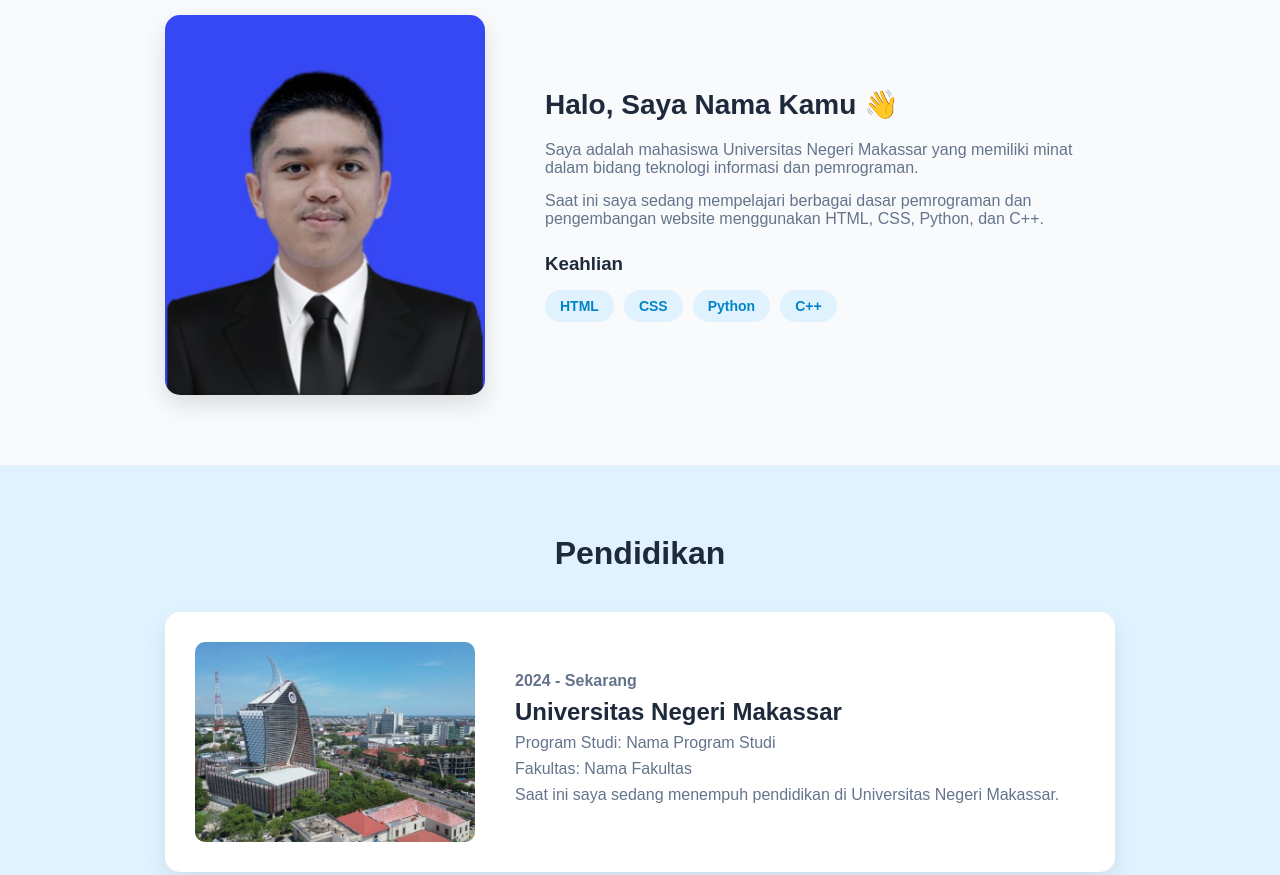
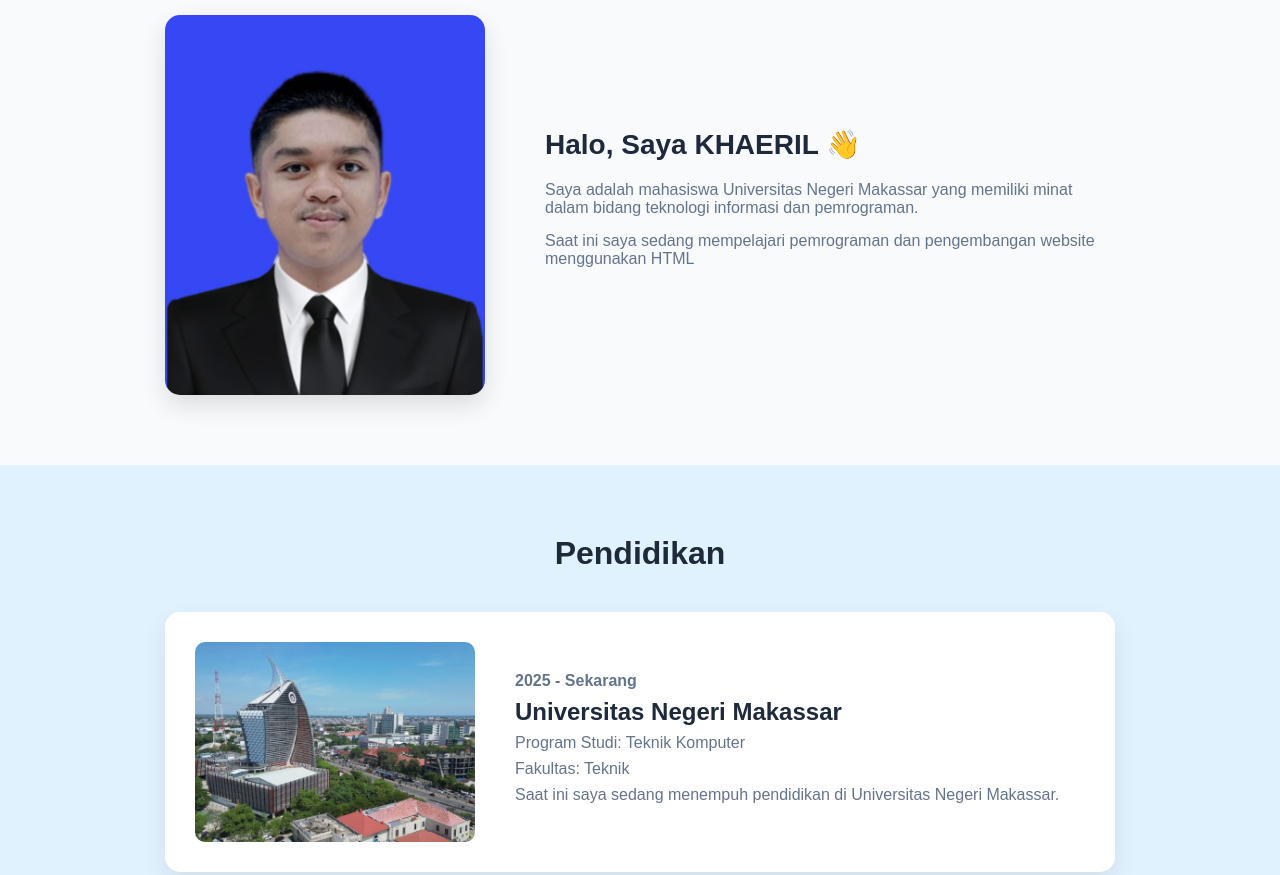
Before and after one commit to khaerilaril098-png/khaerilaril098, a plain HTML site: page about.html in a window 1280 px wide. Shown: the part 300-1175 px from the top of the page. Drawn offline with Linux system fonts and the light colour scheme.

Commit message:
Update about.html

```diff
--- a/about.html
+++ b/about.html
@@ -36,7 +36,7 @@
 
         <div class="about-text">
 
-            <h2>Halo, Saya Nama Kamu 👋</h2>
+            <h2>Halo, Saya KHAERIL 👋</h2>
 
             <p>
                 Saya adalah mahasiswa Universitas Negeri Makassar
@@ -45,19 +45,9 @@
             </p>
 
             <p>
-                Saat ini saya sedang mempelajari berbagai dasar
-                pemrograman dan pengembangan website menggunakan
-                HTML, CSS, Python, dan C++.
+                Saat ini saya sedang mempelajari pemrograman
+                dan pengembangan website menggunakan HTML
             </p>
-
-            <h3>Keahlian</h3>
-
-            <div class="skills">
-                <span>HTML</span>
-                <span>CSS</span>
-                <span>Python</span>
-                <span>C++</span>
-            </div>
 
         </div>
 
@@ -73,16 +63,16 @@
             <img src="unm.jpg"
             alt="Universitas Negeri Makassar">
             <div>
-                <p class="year">2024 - Sekarang</p>
+                <p class="year">2025 - Sekarang</p>
 
                 <h3>Universitas Negeri Makassar</h3>
 
                 <p>
-                    Program Studi: Nama Program Studi
+                    Program Studi: Teknik Komputer
                 </p>
 
                 <p>
-                    Fakultas: Nama Fakultas
+                    Fakultas: Teknik
                 </p>
 
                 <p>
```
